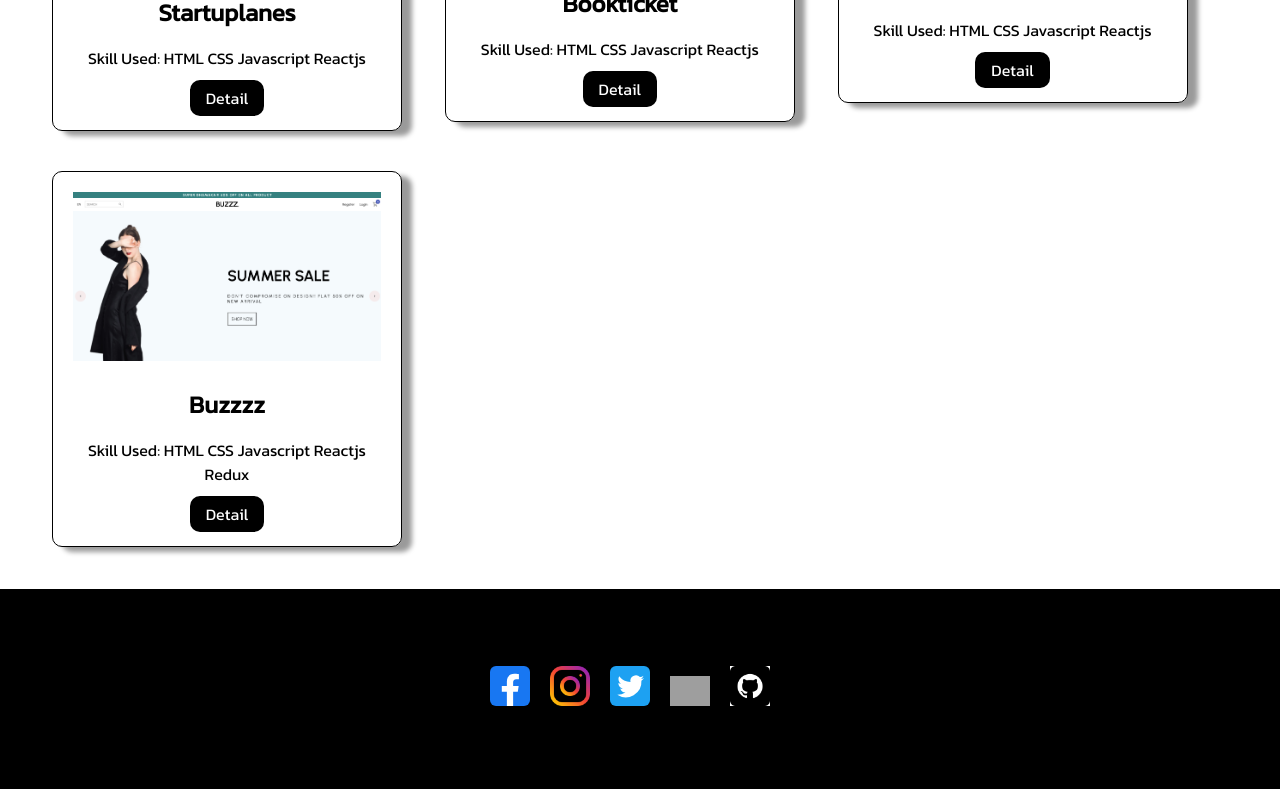
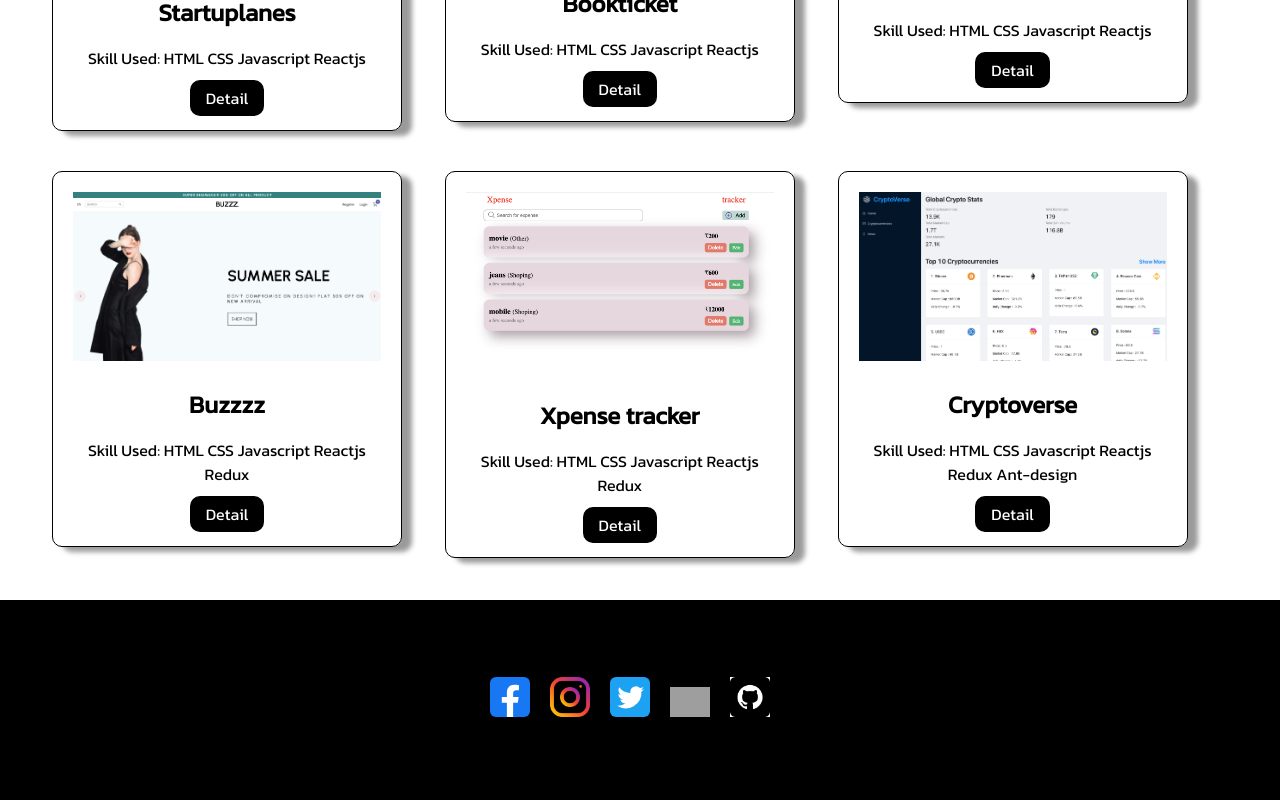
Before and after one commit to ansariazaz/portfolio, a React (Create React App) app: page /Projects in a window 1280 px wide. Shown: the part 1182-1982 px from the top of the page. Built offline with nearby package versions, Linux system fonts and the light colour scheme; grey boxes are pictures that could not be loaded.

Commit message:
add projects

```diff
--- a/src/data/projectData.js
+++ b/src/data/projectData.js
@@ -8,6 +8,8 @@ import img7 from '../images/img7.png'
 import img8 from '../images/img8.png'
 import img9 from '../images/todo.png'
 import img10 from '../images/buzzz.png'
+import img11 from '../images/xpense.png'
+import img12 from '../images/crypto.png'
 
 
 
@@ -90,10 +92,26 @@ const projectData = [
   {
     id: "Buzzzz",
     title: "Buzzzz",
-    description: "This is my eight project.I made this project with the help of Reactjs, Redux",
+    description: "This is my tenth project.I made this project with the help of Reactjs, Redux",
     skills: ["HTML", "CSS", "Javascript","Reactjs","Redux"],
     images:img10,
     link:"https://buzzzzz.netlify.app/",
+  },
+  {
+    id: "Xpense tracker",
+    title: "Xpense tracker",
+    description: "I made this project with the help of Reactjs and Redux",
+    skills: ["HTML", "CSS", "Javascript","Reactjs","Redux"],
+    images:img11,
+    link:"https://xpense-track.netlify.app/",
+  },
+  {
+    id: "Cryptoverse",
+    title: "Cryptoverse",
+    description: "I made this project with the help of Reactjs, Redux and Ant-design",
+    skills: ["HTML", "CSS", "Javascript","Reactjs","Redux","Ant-design"],
+    images:img12,
+    link:"https://cryptoverssee.netlify.app/",
   },
 ];
 
```
Also changed, not shown: src/images/crypto.png (added), src/images/xpense.png (added).
